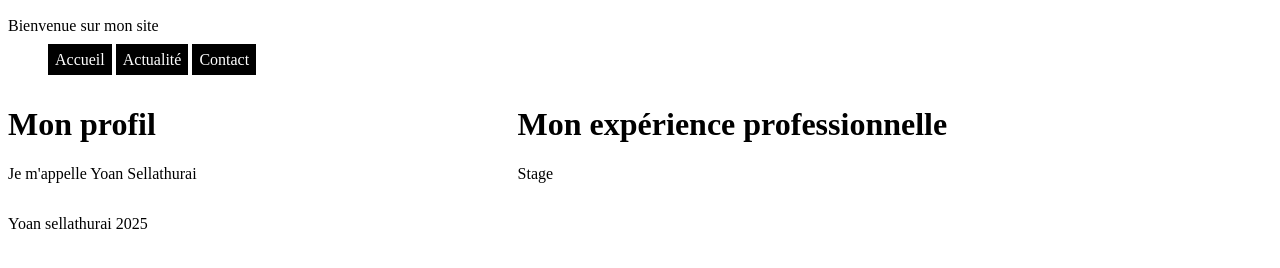
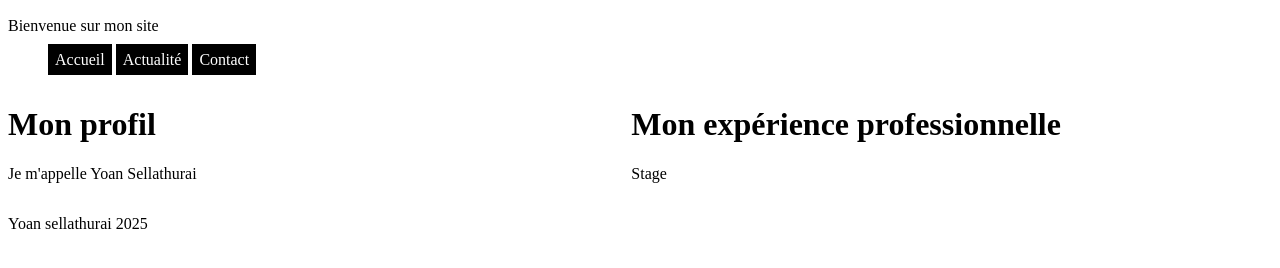
Before and after one commit to yoansellth/portfolio-2-, a plain HTML site: page index.html in a window 1280 px wide. Shown: the part 386-654 px from the top of the page. Drawn offline with Linux system fonts and the light colour scheme.

Commit message:
nouveauté

```diff
--- a/style.css
+++ b/style.css
@@ -1,6 +1,6 @@
 div#content div{
     display:inline-block;
-    width:40%;
+    width: 49%;
 
 }
 
@@ -13,6 +13,8 @@ div#content div.leftbox{
 div#content div.rightbox{
 
 }
+
+
 
 
 
```
